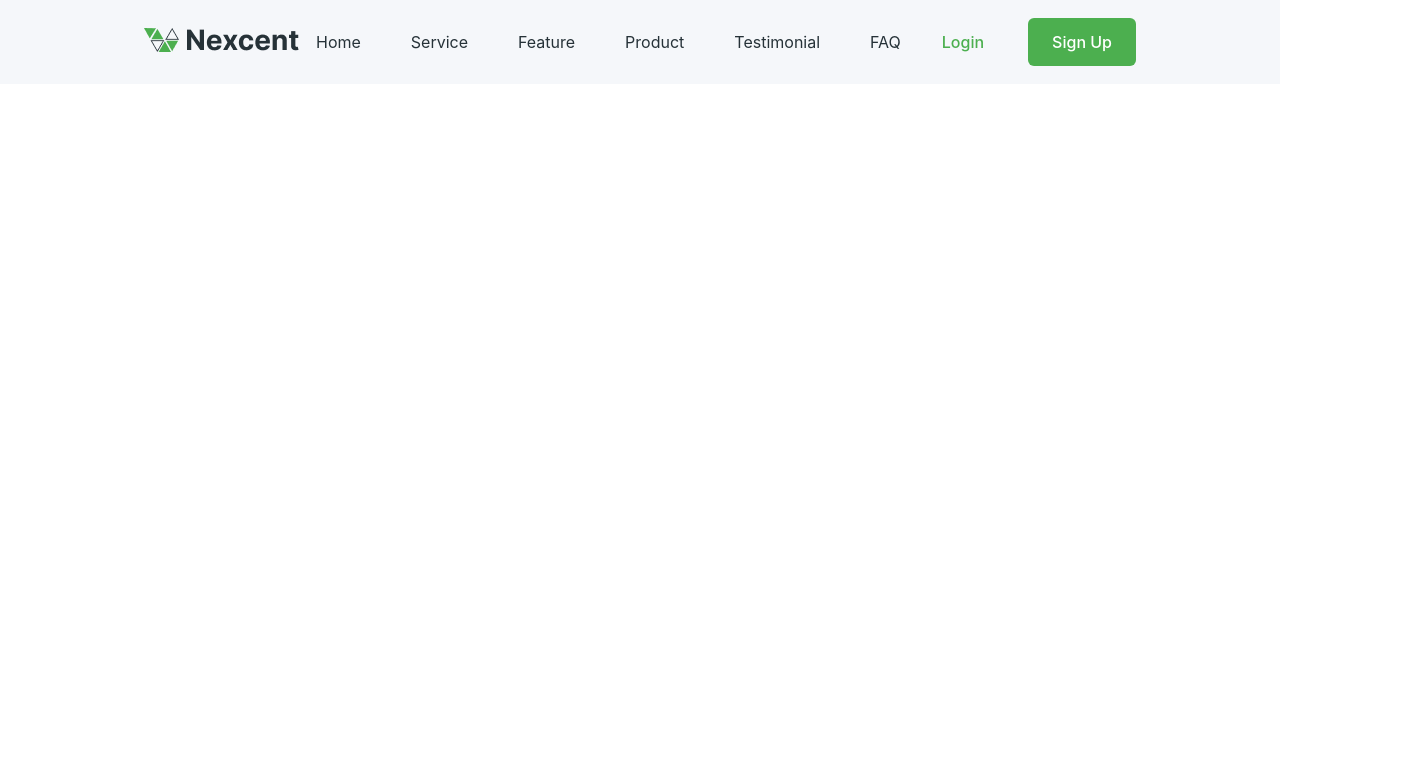
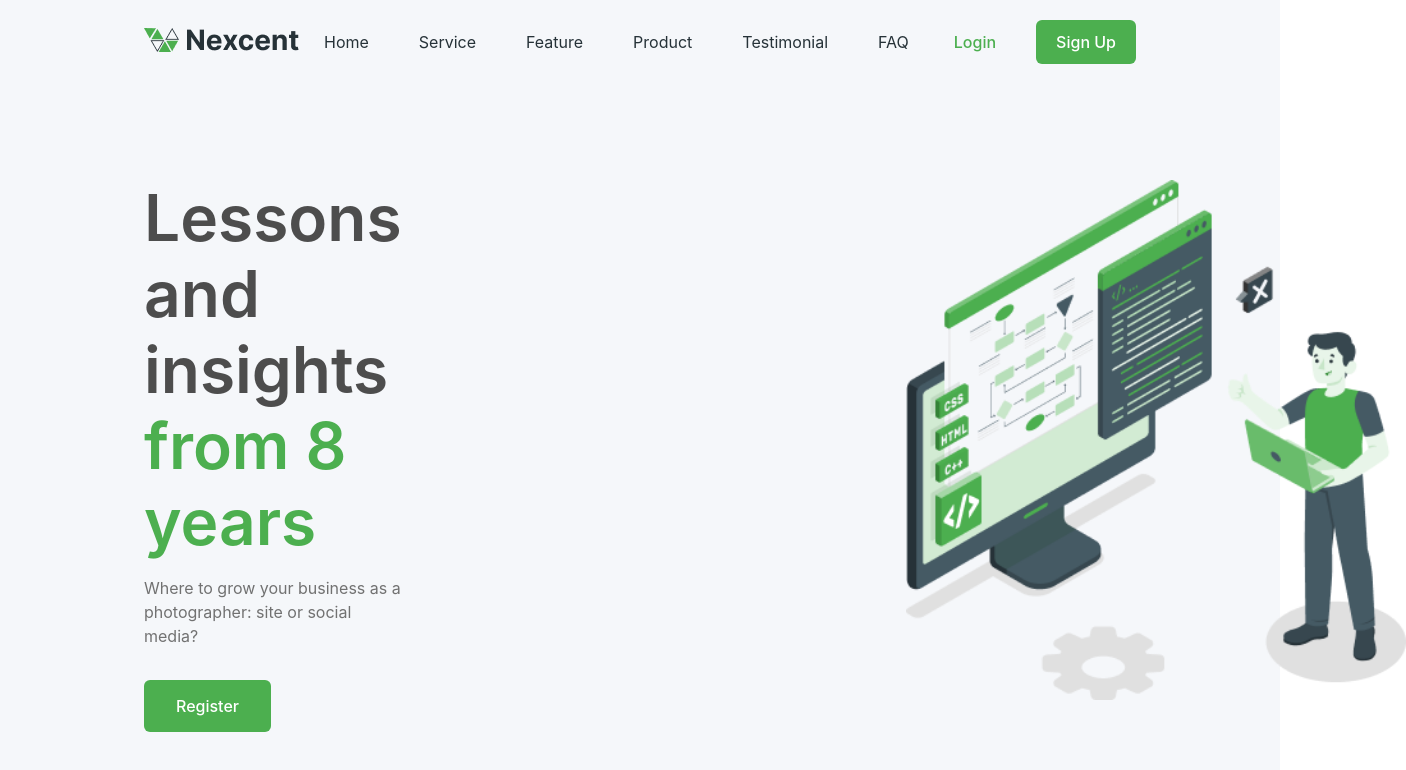
Before and after one commit to olehhasii/landings-collection, a React (Vite) app: page / in a window 1280 px wide. Shown: the top 770 px of the page, 1406 px wide, since content can reach past the window. Built offline with nearby package versions, Linux system fonts and the light colour scheme; a web font is replaced by a local one.

Commit message:
nextcent: added hero section

```diff
--- /dev/null
+++ b/src/components/Nextcent/HeroSection.jsx
@@ -0,0 +1,23 @@
+import BaseButton from "../Buttons/BaseButton";
+import styles from "./NextcentStyle.module.scss";
+import heroImg from "../../assets/Nextcent/hero.png";
+
+const HeroSection = () => {
+  return (
+    <section className={styles.hero}>
+      <div>
+        <h1 className={styles.hero_heading}>
+          Lessons and insights <br />
+          <span>from 8 years</span>
+        </h1>
+        <p className={styles.hero_text}>Where to grow your business as a photographer: site or social media?</p>
+        <BaseButton btnText={"Register"} btnClassName={styles.hero_btn} />
+      </div>
+      <div className={styles.hero_img}>
+        <img src={heroImg} alt="hero image" />
+      </div>
+    </section>
+  );
+};
+
+export default HeroSection;
--- a/src/components/Nextcent/NextcentStyle.module.scss
+++ b/src/components/Nextcent/NextcentStyle.module.scss
@@ -24,13 +24,9 @@
 
   &_login {
     color: $color-primary-green;
-    border: none;
-    background: transparent;
-    cursor: pointer;
     margin-right: toRem(20);
-    padding: toRem(12) toRem(24);
-    border-radius: 6px;
-    transition: 0.3s;
+
+    @include basebtn(transparent);
     @include typography(md, 500);
 
     @include hover {
@@ -39,12 +35,46 @@
   }
 
   &_signup {
-    border: none;
-    background-color: $color-primary-green;
     color: $color-white;
-    cursor: pointer;
-    padding: toRem(12) toRem(24);
-    border-radius: 6px;
+
+    @include basebtn();
     @include typography(md, 500);
   }
 }
+
+.hero {
+  background-color: $color-neutral-silver;
+  padding: toRem(96) toRem(144);
+  display: flex;
+  /*  justify-content: space-between; */
+
+  &_heading {
+    color: $color-neutral-dark-grey;
+    @include heading(lg);
+
+    span {
+      color: $color-primary-green;
+    }
+  }
+
+  &_text {
+    color: $color-neutral-grey;
+    margin-top: toRem(16);
+
+    @include typography(md);
+  }
+
+  &_btn {
+    color: $color-white;
+    margin-top: toRem(32);
+
+    @include typography(md, 500);
+    @include basebtn($color-primary-green, 6px, toRem(14), toRem(32));
+  }
+  &_img {
+    margin-left: toRem(504);
+    img {
+      width: 500px;
+    }
+  }
+}
--- a/src/landings/Nextcent.jsx
+++ b/src/landings/Nextcent.jsx
@@ -1,9 +1,11 @@
 import Header from "../components/Nextcent/Header";
+import HeroSection from "../components/Nextcent/HeroSection";
 
 const Nextcent = () => {
   return (
     <>
       <Header />
+      <HeroSection />
     </>
   );
 };
--- a/src/styles/nextcent.var.scss
+++ b/src/styles/nextcent.var.scss
@@ -73,3 +73,11 @@ $heading-sizes: (
   line-height: $line-height;
   font-weight: 600;
 }
+
+@mixin basebtn($background: $color-primary-green, $radius: 6px, $padY: toRem(10), $padX: toRem(20)) {
+  border: none;
+  background: $background;
+  cursor: pointer;
+  padding: $padY $padX;
+  border-radius: $radius;
+}
```
Also changed, not shown: src/assets/Nextcent/hero.png (added).
